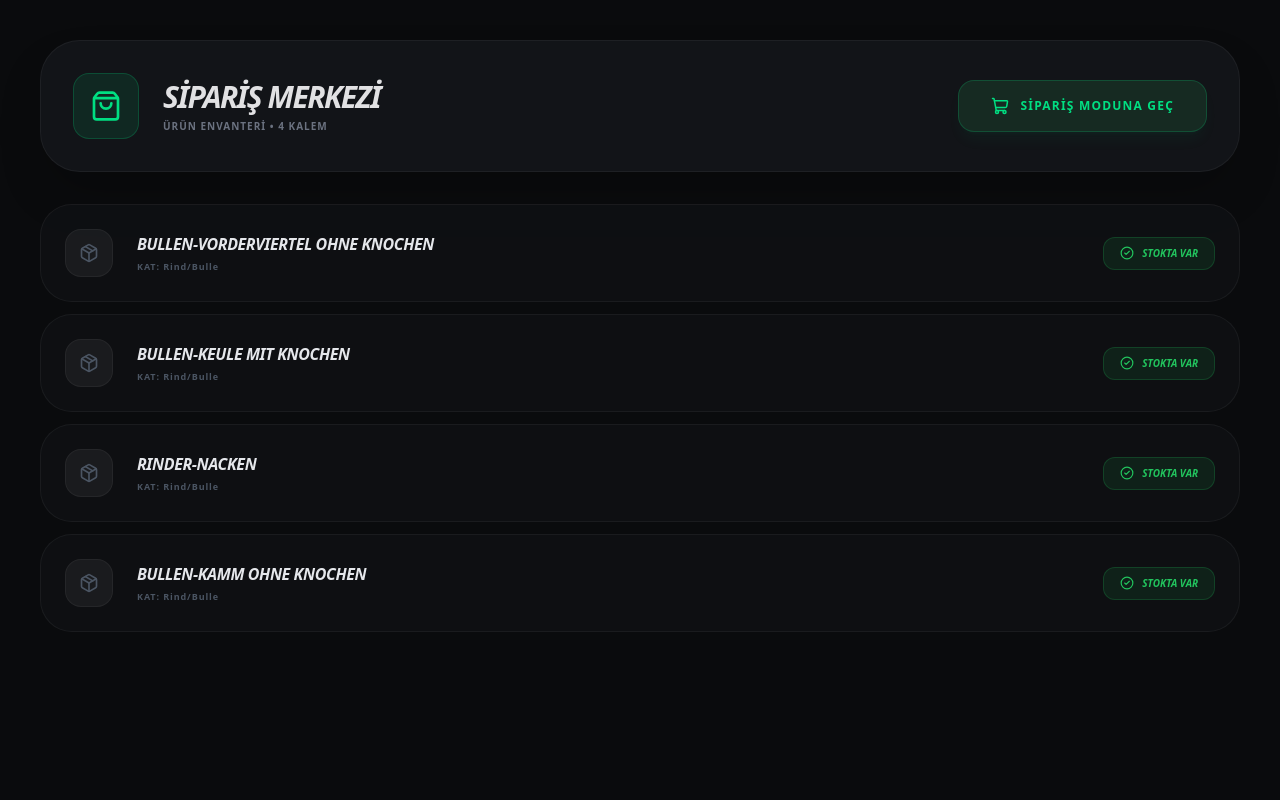
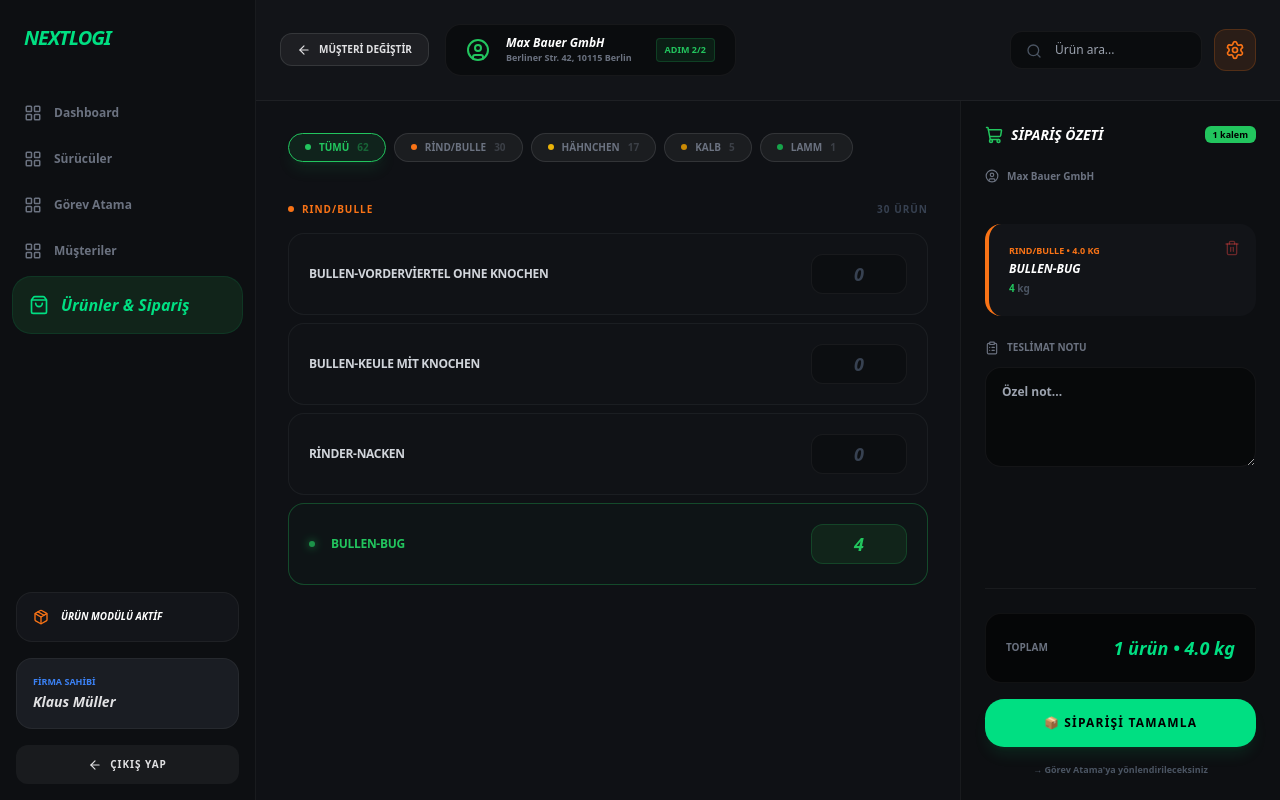
Before and after one commit to takipciberlin-sketch/nextlogi-live, a React (Create React App) app: page / in a window 1280 px wide. Built offline with nearby package versions, Linux system fonts and the light colour scheme.

Commit message:
Siparis Yonetimi: Musteri secimi ve teslimat notu entegre edildi

```diff
--- a/src/App.js
+++ b/src/App.js
@@ -1,126 +1,159 @@
 import React, { useState } from 'react';
 import {
-  ShoppingBag, Search, Plus, Minus, ShoppingCart,
-  Trash2, ArrowRight, CheckCircle2, Package
+  LayoutGrid, Users, Send, ShoppingBag, Fuel, CreditCard,
+  LogOut, Search, Plus, Minus, ShoppingCart, Trash2,
+  ArrowLeft, Package, UserCircle, Settings, ClipboardList
 } from 'lucide-react';
 
-const OrderSystem = () => {
-  const [isOrderMode, setIsOrderMode] = useState(false);
-  const [cart, setCart] = useState({});
+const OrderMasterApp = () => {
+  const [cart, setCart] = useState({ 4: 4 }); // Görseldeki gibi Bullen-Bug 4kg seçili
+  const [activeTab, setActiveTab] = useState('Ürünler & Sipariş');
+
+  const categories = [
+    { n: 'Tümü', c: 62, color: 'bg-green-500' },
+    { n: 'Rind/Bulle', c: 30, color: 'bg-orange-500' },
+    { n: 'Hähnchen', c: 17, color: 'bg-yellow-500' },
+    { n: 'Kalb', c: 5, color: 'bg-yellow-600' },
+    { n: 'Lamm', c: 1, color: 'bg-green-600' }
+  ];
 
   const urunler = [
-    { id: 1, n: "BULLEN-VORDERVIERTEL OHNE KNOCHEN", k: "Rind/Bulle" },
-    { id: 2, n: "BULLEN-KEULE MIT KNOCHEN", k: "Rind/Bulle" },
-    { id: 3, n: "RINDER-NACKEN", k: "Rind/Bulle" },
-    { id: 4, n: "BULLEN-KAMM OHNE KNOCHEN", k: "Rind/Bulle" }
+    { id: 1, n: "Bullen-Vorderviertel ohne Knochen" },
+    { id: 2, n: "Bullen-Keule mit Knochen" },
+    { id: 3, n: "Rinder-Nacken" },
+    { id: 4, n: "Bullen-Bug", special: true } // Görseldeki seçili ürün
   ];
 
-  const updateCart = (id, delta) => {
-    setCart(prev => {
-      const current = prev[id] || 0;
-      const next = Math.max(0, current + delta);
-      return { ...prev, [id]: next };
-    });
+  const updateCart = (id, val) => {
+    setCart(prev => ({ ...prev, [id]: Math.max(0, val) }));
   };
 
-  const cartItems = urunler.filter(u => cart[u.id] > 0);
-  const totalItems = Object.values(cart).reduce((a, b) => a + b, 0);
+  return (
+    <div className="flex h-screen bg-[#0a0b0d] text-[#e1e1e3] font-sans overflow-hidden">
 
-  return (
-    <div className="flex h-screen bg-[#0a0b0d] text-[#e1e1e3] font-sans">
-      <main className="flex-1 overflow-y-auto p-10 space-y-8">
-        {/* HEADER AREA */}
-        <div className="flex justify-between items-center bg-[#121418] p-8 rounded-[2.5rem] border border-white/5 shadow-2xl">
-          <div className="flex items-center gap-6">
-             <div className="bg-[#00df82]/10 p-4 rounded-2xl border border-[#00df82]/20">
-                <ShoppingBag className="text-[#00df82]" size={32} />
+      {/* SIDEBAR (image_5805a1.jpg) */}
+      <aside className="w-64 border-r border-white/5 bg-[#0d0f12] flex flex-col shrink-0">
+        <div className="p-6 mb-4 text-[#00df82] font-black text-xl italic tracking-tighter">NEXTLOGI</div>
+        <nav className="flex-1 px-3 space-y-1">
+          {['Dashboard', 'Sürücüler', 'Görev Atama', 'Müşteriler'].map(t => (
+            <div key={t} className="flex items-center gap-3 p-3 text-gray-500 font-bold text-xs hover:bg-white/5 rounded-xl cursor-pointer">
+              <LayoutGrid size={18}/> {t}
             </div>
+          ))}
+          <div className="flex items-center gap-3 p-4 bg-[#11241a] text-[#00df82] rounded-[1.2rem] border border-[#00df82]/10 mt-2">
+            <ShoppingBag size={20}/> <span className="font-black italic">Ürünler & Sipariş</span>
+          </div>
+        </nav>
+        <div className="p-4 space-y-4">
+           <div className="bg-[#1a1d23]/50 p-4 rounded-2xl border border-white/5 flex items-center gap-3">
+              <Package size={16} className="text-orange-500"/>
+              <span className="text-[10px] font-black text-white uppercase italic">Ürün Modülü Aktif</span>
+           </div>
+           <div className="bg-[#1a1d23] p-4 rounded-2xl border border-white/5">
+              <div className="text-[9px] text-blue-500 font-black mb-1">FİRMA SAHİBİ</div>
+              <div className="text-sm font-black italic">Klaus Müller</div>
+           </div>
+           <button className="w-full py-3 bg-white/5 rounded-xl text-[10px] font-black uppercase tracking-widest flex items-center justify-center gap-2">
+              <ArrowLeft size={14}/> Çıkış Yap
+           </button>
+        </div>
+      </aside>
+
+      {/* MAIN CONTENT AREA */}
+      <main className="flex-1 flex flex-col bg-[#0f1115]">
+
+        {/* HEADER BAR (image_5805a1.jpg) */}
+        <header className="p-6 border-b border-white/5 flex items-center justify-between bg-[#121418]">
+          <div className="flex items-center gap-4">
+            <button className="bg-white/5 px-4 py-2 rounded-xl text-[10px] font-black uppercase flex items-center gap-2 border border-white/10 hover:bg-white/10 transition-all">
+              <ArrowLeft size={14}/> Müşteri Değiştir
+            </button>
+            <div className="bg-black/40 border border-white/5 px-5 py-2.5 rounded-2xl flex items-center gap-4">
+              <UserCircle className="text-green-500" size={24}/>
               <div>
-                <h1 className="text-3xl font-black italic uppercase tracking-tighter">Sipariş Merkezi</h1>
-                <p className="text-[10px] text-gray-500 font-bold tracking-widest mt-1 uppercase">
-                   {isOrderMode ? 'Sipariş Oluşturuluyor' : 'Ürün Envanteri'} • {urunler.length} Kalem
-                </p>
+                <div className="text-xs font-black text-white italic">Max Bauer GmbH</div>
+                <div className="text-[9px] text-gray-500 font-bold">Berliner Str. 42, 10115 Berlin</div>
+              </div>
+              <span className="bg-green-500/10 text-green-500 text-[9px] font-black px-2 py-1 rounded border border-green-500/20 ml-2">ADIM 2/2</span>
             </div>
           </div>
+          <div className="flex items-center gap-3">
+             <div className="relative"><Search className="absolute left-4 top-3 text-gray-600" size={16}/><input type="text" placeholder="Ürün ara..." className="bg-black/40 border border-white/5 rounded-xl py-2.5 pl-11 pr-4 text-xs outline-none w-48"/></div>
+             <button className="bg-orange-500/10 text-orange-500 p-2.5 rounded-xl border border-orange-500/20"><Settings size={20}/></button>
+          </div>
+        </header>
 
-          <button
-            onClick={() => setIsOrderMode(!isOrderMode)}
-            className={`px-8 py-4 rounded-2xl font-black text-xs uppercase tracking-widest transition-all flex items-center gap-3 ${isOrderMode ? 'bg-red-500/10 text-red-500 border border-red-500/20' : 'bg-[#162a22] text-[#00df82] border border-[#00df82]/20 shadow-lg shadow-[#00df82]/5'}`}
-          >
-            <ShoppingCart size={18} />
-            {isOrderMode ? 'Siparişi İptal Et' : 'Sipariş Moduna Geç'}
+        {/* CONTENT & SIDEBAR SPLIT */}
+        <div className="flex-1 flex overflow-hidden">
+
+          {/* PRODUCT LIST */}
+          <section className="flex-1 overflow-y-auto p-8 space-y-6">
+            <div className="flex gap-2 pb-4">
+              {categories.map(c => (
+                <button key={c.n} className={`px-4 py-1.5 rounded-full border text-[10px] font-black uppercase flex items-center gap-2 transition-all ${c.n === 'Tümü' ? 'bg-green-500/10 border-green-500 text-green-500 shadow-lg shadow-green-500/10' : 'bg-white/5 border-white/10 text-gray-500'}`}>
+                  <div className={`w-1.5 h-1.5 rounded-full ${c.color}`}/> {c.n} <span className="opacity-40">{c.c}</span>
                 </button>
+              ))}
             </div>
 
-        {/* PRODUCT LIST */}
-        <div className="grid grid-cols-1 gap-3">
-          {urunler.map((u) => (
-            <div key={u.id} className="group flex items-center justify-between p-6 bg-[#121418]/50 rounded-[2rem] border border-white/5 hover:border-[#00df82]/20 transition-all">
-              <div className="flex items-center gap-6">
-                <div className="w-12 h-12 bg-white/5 rounded-2xl flex items-center justify-center border border-white/5 group-hover:scale-110 transition-transform">
-                   <Package className="text-gray-600 group-hover:text-[#00df82]" size={20} />
+            <div className="space-y-2">
+               <div className="text-orange-500 font-black text-[10px] uppercase tracking-widest flex items-center gap-2 mb-4">
+                 <div className="w-1.5 h-1.5 rounded-full bg-orange-500"/> RIND/BULLE <span className="text-gray-700 ml-auto">30 ürün</span>
                </div>
-                <div>
-                  <span className="text-base font-black text-gray-200 uppercase tracking-tight italic">{u.n}</span>
-                  <div className="text-[9px] text-gray-600 font-black tracking-widest mt-1">KAT: {u.k}</div>
+               {urunler.map(u => (
+                 <div key={u.id} className={`flex items-center justify-between p-5 bg-[#121418]/60 rounded-2xl border ${u.special ? 'border-green-500/30 bg-green-500/[0.02]' : 'border-white/5'} hover:border-white/10 transition-all`}>
+                    <div className="flex items-center gap-4">
+                      {u.special && <div className="w-1.5 h-1.5 rounded-full bg-green-500 shadow-[0_0_8px_#22c55e] animate-pulse"/>}
+                      <span className={`text-xs font-bold uppercase tracking-tight ${u.special ? 'text-green-500' : 'text-gray-300'}`}>{u.n}</span>
                     </div>
+                    <div className={`w-24 h-10 rounded-xl flex items-center justify-center font-black italic text-lg border ${u.special ? 'bg-[#11241a] text-green-500 border-green-500/20' : 'bg-black/20 text-gray-700 border-white/5'}`}>
+                       {cart[u.id] || 0}
                     </div>
-
-              {isOrderMode ? (
-                <div className="flex items-center gap-4 bg-black/40 p-2 rounded-2xl border border-white/5">
-                  <button onClick={() => updateCart(u.id, -1)} className="p-2 hover:text-red-500 transition-colors"><Minus size={16}/></button>
-                  <span className="w-12 text-center font-black text-lg text-[#00df82] italic">{cart[u.id] || 0}</span>
-                  <button onClick={() => updateCart(u.id, 1)} className="p-2 hover:text-[#00df82] transition-colors"><Plus size={16}/></button>
-                </div>
-              ) : (
-                <div className="flex items-center gap-2 px-4 py-2 bg-green-500/10 border border-green-500/20 rounded-xl">
-                  <CheckCircle2 size={14} className="text-green-500" />
-                  <span className="text-[10px] font-black text-green-500 uppercase italic">Stokta Var</span>
-                </div>
-              )}
                  </div>
                ))}
             </div>
-      </main>
+          </section>
 
-      {/* SHOPPING CART SIDEBAR (Sadece Sipariş Modunda Görünür) */}
-      {isOrderMode && (
-        <aside className="w-96 bg-[#0d0f12] border-l border-white/5 p-8 flex flex-col animate-in slide-in-from-right duration-500">
-          <h2 className="text-xl font-black italic uppercase tracking-tighter mb-8 flex items-center gap-3">
-             <ShoppingCart className="text-[#00df82]" /> Sipariş Özeti
-          </h2>
-
-          <div className="flex-1 space-y-4 overflow-y-auto pr-2 custom-scrollbar">
-            {cartItems.length === 0 ? (
-              <div className="h-40 flex flex-col items-center justify-center border-2 border-dashed border-white/5 rounded-[2rem] text-gray-700 italic font-bold">
-                 Sepetiniz Boş
+          {/* RIGHT SIDEBAR: ORDER SUMMARY (image_5805a1.jpg) */}
+          <aside className="w-80 bg-[#0d0f12] border-l border-white/5 p-6 flex flex-col gap-6">
+            <div className="flex justify-between items-center">
+              <h2 className="text-sm font-black italic uppercase text-white flex items-center gap-2"><ShoppingCart size={18} className="text-green-500"/> Sipariş Özeti</h2>
+              <span className="bg-green-500 text-black text-[9px] font-black px-2 py-0.5 rounded-md">1 kalem</span>
             </div>
-            ) : (
-              cartItems.map(item => (
-                <div key={item.id} className="bg-white/5 p-4 rounded-2xl border border-white/5 flex justify-between items-center">
-                  <div>
-                    <div className="text-[11px] font-black uppercase text-gray-300 truncate w-40 italic">{item.n}</div>
-                    <div className="text-[10px] text-[#00df82] font-bold">{cart[item.id]} Adet</div>
-                  </div>
-                  <button onClick={() => updateCart(item.id, -cart[item.id])} className="text-gray-600 hover:text-red-500"><Trash2 size={16}/></button>
-                </div>
-              ))
-            )}
+            <div className="flex items-center gap-2 text-gray-500 mb-4">
+               <UserCircle size={14}/> <span className="text-[10px] font-bold">Max Bauer GmbH</span>
             </div>
 
-          <div className="mt-8 pt-8 border-t border-white/5 space-y-6">
-            <div className="flex justify-between items-end">
-              <span className="text-gray-500 font-black text-[10px] uppercase">Toplam Ürün</span>
-              <span className="text-3xl font-black italic text-white">{totalItems}</span>
+            {/* SELECTED ITEM CARD */}
+            <div className="bg-[#121418] p-5 rounded-2xl border-l-4 border-orange-500 relative">
+               <button className="absolute right-4 top-4 text-red-500/40 hover:text-red-500"><Trash2 size={16}/></button>
+               <div className="text-[9px] font-black text-orange-500 uppercase mb-1">RIND/BULLE • 4.0 kg</div>
+               <div className="text-xs font-black text-white uppercase italic">Bullen-Bug</div>
+               <div className="text-[10px] text-green-500 font-bold mt-1">4 <span className="text-gray-600">kg</span></div>
             </div>
-            <button className="w-full bg-[#00df82] text-black py-5 rounded-[1.5rem] font-black uppercase text-xs tracking-[0.2em] hover:scale-[1.02] transition-all flex items-center justify-center gap-3 shadow-xl shadow-[#00df82]/10">
-               Siparişi Tamamla <ArrowRight size={18} />
+
+            {/* DELIVERY NOTE */}
+            <div className="space-y-3">
+               <div className="flex items-center gap-2 text-gray-500 text-[10px] font-black uppercase"><ClipboardList size={14}/> Teslimat Notu</div>
+               <textarea placeholder="Özel not..." className="w-full bg-black/40 border border-white/5 rounded-2xl p-4 text-xs font-bold min-h-[100px] outline-none focus:border-[#00df82]/30"></textarea>
+            </div>
+
+            <div className="mt-auto space-y-4 pt-6 border-t border-white/5">
+               <div className="bg-black/60 p-5 rounded-2xl border border-white/5 flex justify-between items-center">
+                  <div className="text-[10px] text-gray-500 font-black uppercase">Toplam</div>
+                  <div className="text-lg font-black text-[#00df82] italic">1 ürün • 4.0 kg</div>
+               </div>
+               <button className="w-full bg-[#00df82] text-black py-4 rounded-[1.2rem] font-black uppercase text-xs tracking-widest hover:scale-[1.02] transition-all flex items-center justify-center gap-3 shadow-lg shadow-[#00df82]/10">
+                  📦 Siparişi Tamamla
                </button>
+               <p className="text-[9px] text-gray-600 font-bold text-center">→ Görev Atama'ya yönlendirileceksiniz</p>
             </div>
           </aside>
-      )}
+
+        </div>
+      </main>
     </div>
   );
 };
 
-export default OrderSystem;
+export default OrderMasterApp;
```
Lines whose indentation alone changed are shown as unchanged.
